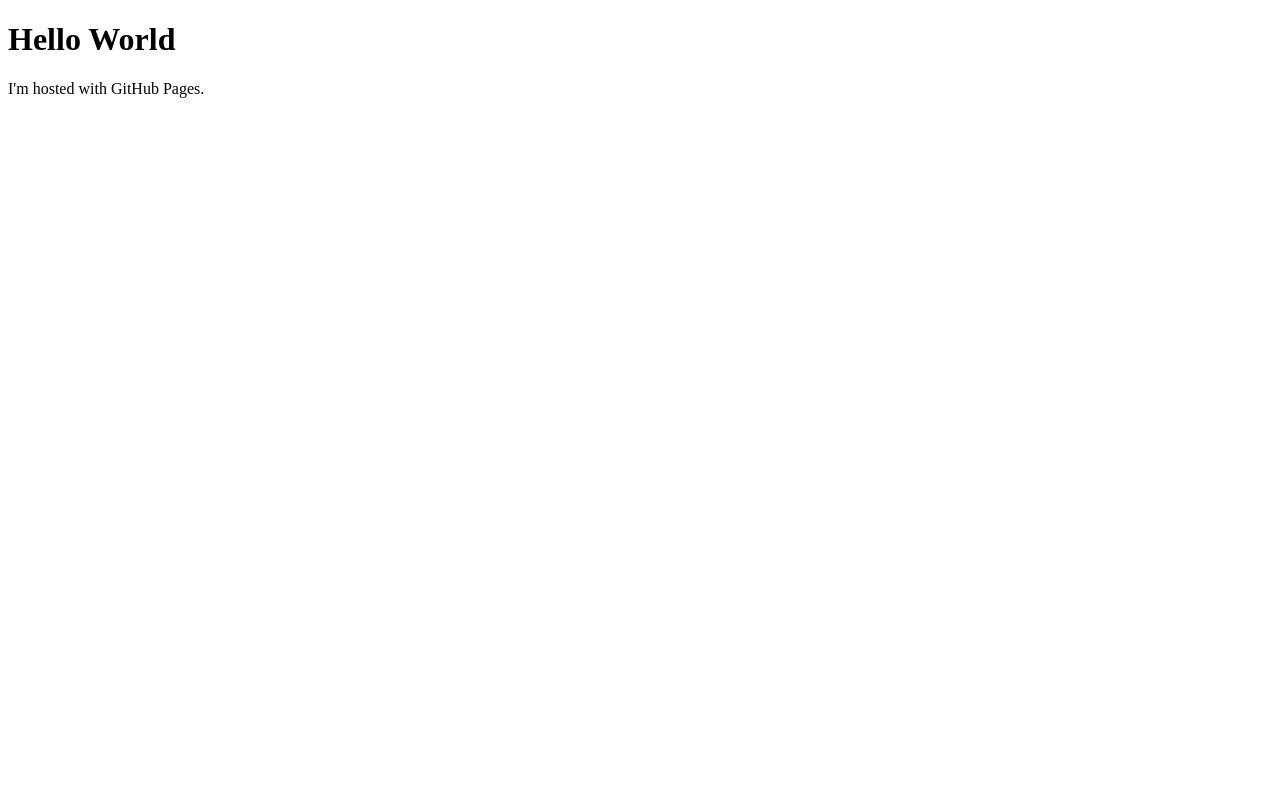
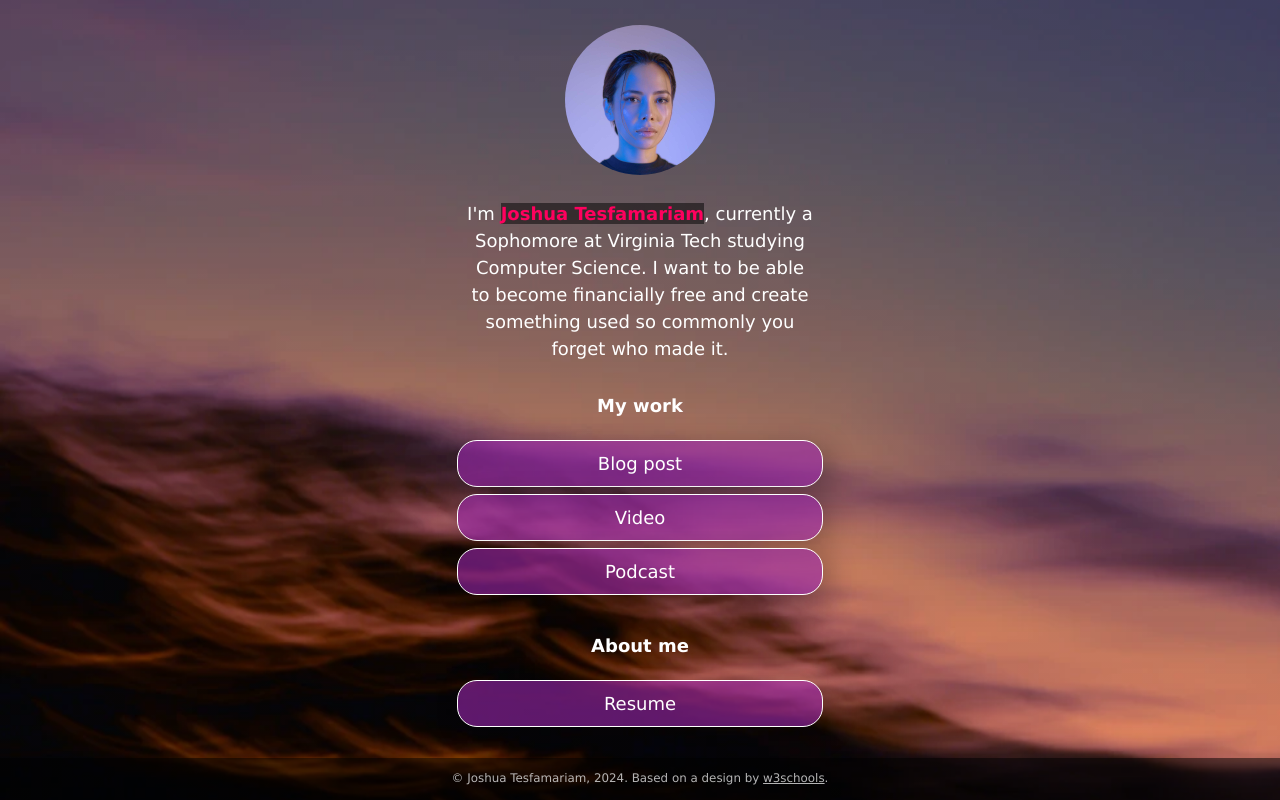
Before and after one commit to jdubt/jdubt.github.io, a plain HTML site: page index.html in a window 1280 px wide. Drawn offline with Linux system fonts and the light colour scheme.

Commit message:
edited files

```diff
--- /dev/null
+++ b/css/style.css
@@ -0,0 +1,231 @@
+:root {
+    --primaryText: #fff;
+    --secondaryText: #ff015e;
+    --primary: rgba(156, 39, 176, .60);
+    --secondary: rgba(255, 1, 94, .60);
+    --buttonHover: rgba(156, 39, 176, .40);
+    --smallButtonHover: rgba(0, 0, 0, .25);
+}
+
+html {
+    box-sizing: border-box;
+    /* keeps button boxes within phone screen width */
+    -ms-text-size-adjust: 100%;
+    -webkit-text-size-adjust: 100%;
+    height: 100%;
+}
+
+*,
+*:before,
+*:after {
+    box-sizing: inherit;
+}
+
+body {
+    margin: 0;
+    min-height: 100%;
+    /* The image used for the site background. Try changing skyscape.jpg to stars.jpg. Put a replacement photo in the images folder and, in line 21 below, replace skyscape.jpg with yourbackgroundfilename.jpg */
+    /* The linear gradient darkens the image, like putting a sunglasses lens on top of it. If you want to darken the image even more, change 0.1 (both times) to 0.3 or higher */
+    background: linear-gradient(rgba(0, 0, 0, 0.1), rgba(0, 0, 0, 0.1)), url(../images/skyscape.jpg);
+    /* Prevents the browser from repeating or "tiling" the background image */
+    background-repeat: no-repeat;
+    background-position: center;
+    /* Freezes the image so that even the content scrolls down, the background stays put */
+    background-attachment: fixed;
+    /* Resizes the background image to cover the entire container */
+    background-size: cover;
+    font-family: Futura, Verdana, sans-serif;
+    line-height: 1.5;
+    font-size: 18px;
+    display: flex;
+    flex-direction: column;
+    justify-content: space-around;
+    align-items: center;
+}
+
+h1 {
+    font-size: 1em;
+}
+
+h2 {
+    font-size: 1em;
+    margin-bottom: 0;
+}
+
+img {
+    margin: .5em 1em;
+    /* border: 1px solid #ccc; */
+    border-radius: 50%;
+    height: 150px;
+    max-width: 100%;
+    object-fit: cover;
+    /* Resizes the image to cover the entire container */
+}
+
+.container {
+    text-align: center;
+    width: 100%;
+    padding: 0;
+    margin-right: auto;
+    margin-left: auto;
+    flex: 1;
+    display: flex;
+    flex-direction: column;
+    justify-content: center;
+}
+
+.image-container {
+    text-align: center;
+    width: 100%;
+}
+
+.main-text-color {
+    color: var(--primaryText);
+}
+
+.name {
+    color: var(--secondaryText);
+}
+
+.name strong {
+    background-color: rgba(0, 0, 0, 0.50);
+}
+
+.section-header {
+    padding-top: .5em;
+}
+
+.button,
+.intro,
+.links-container,
+.slidedown,
+.external-link {
+    width: 100%;
+    min-width: 50%;
+    padding: .5em 1em;
+    text-decoration: none;
+    color: inherit;
+    text-align: center;
+}
+
+.button, .external-link {
+    border: 1px solid var(--primaryText);
+    border-radius: 20px;
+    box-shadow: 7px 6px 28px 1px rgba(0, 0, 0, 0.24);
+    overflow: hidden;
+    white-space: nowrap;
+    display: inline-block;
+    background-color: var(--primary);
+    cursor: pointer;
+    transition: 0.2s all;
+}
+
+.button:not(.highlight) {
+    background-color: var(--primary);
+}
+
+@media (hover: hover) {
+    .button:hover { background-color: var(--buttonHover); }
+}
+
+.button.highlight {
+    background-color: var(--secondary);
+}
+
+.button:active, .external-link:active {
+    transform: scale(0.98);
+    /* Scaling button to 0.98 to its original size */
+    box-shadow: 3px 2px 22px 1px rgba(0, 0, 0, 0.24);
+    /* Lowering the shadow */
+}
+
+.intro {
+    margin: 0 auto;
+}
+
+.section {
+    margin-top: 1em;
+}
+
+.slidedown {
+    margin: 0 auto;
+    padding: 0;
+    -webkit-transition: height .4s ease;
+    -o-transition: height .4s ease;
+    transition: height .4s ease;
+    overflow: hidden;
+    height: 0;
+}
+
+.external-link {
+    border: 1px solid var(--primaryText);
+    border-radius: 20px;
+    background-color: transparent;
+    display: flex;
+    align-items: center;
+    justify-content: center;
+    padding: 0;
+    margin: .5em auto 1.5em auto;
+    text-decoration: none;
+    color: inherit;
+    height: 2em;
+    width: 6em;
+}
+
+.external-link:hover {
+    background-color: var(--smallButtonHover)
+}
+
+.description {
+    display: flex;
+    text-align: left;
+    flex-direction: column;
+    padding: 0 .6em;
+}
+
+.description > p {
+    margin: .5em 0;
+}
+
+.footer {
+  font-size: .66em;
+  background-color: rgba(0, 0, 0, .5);
+  color: rgba(225, 225, 225, .8);
+  text-decoration: none;
+  width: 100%;
+  min-height: 3em;
+  display: flex;
+  align-items: center;
+  justify-content: center;
+  position: relative;
+}
+
+.footer a {
+    color: inherit;
+}
+
+/* Media queries allow you to change style properties according to the screen width. In this case, if the screen is AT LEAST 540 pixels wide (bigger than a standard phone), the .container resizes to 540 pixels and the buttons and intro resize to 85% of the container width */
+@media (min-width: 540px) {
+    .container {
+        max-width: 540px;
+    }
+
+    .button,
+    .intro,
+    .slidedown {
+        width: 85%;
+    }
+}
+
+/* If the screen is AT LEAST 768 pixels wide (standard tablet or larger), the .container resizes to 750 pixels and the buttons and intro resize to 40% of the container width */
+@media (min-width: 768px) {
+    .container {
+        max-width: 768px;
+    }
+
+    .button,
+    .intro,
+    .slidedown {
+        width: 40%;
+    }
+}
--- a/index.html
+++ b/index.html
@@ -1,7 +1,75 @@
 <!DOCTYPE html>
-<html>
-<body>
-<h1>Hello World</h1>
-<p>I'm hosted with GitHub Pages.</p>
+<!-- This page is adapted from w3schools "How to make a link tree website https://www.w3schools.com/howto/howto_website_create_linktree.asp" -->
+<html lang="en">
+
+<head>
+  <meta charset="utf-8" />
+  <meta name="viewport" content="width=device-width, initial-scale=1" />
+  <!-- Add your name below -->
+  <title>Josh T</title>
+  <link rel="stylesheet" href="css/style.css">
+</head>
+
+<body class="main-text-color">
+  <!-- Content container. Everything except footer goes here -->
+  <div class="container">
+    <!-- Image and name container. Put your replacement photo—which you should crop to be square—in the images folder, then change the source attribute to images/yourportraitfilename.jpg. This path says, "Look in the images folder for yourportraitfilename.jpg." Be sure to change the alt text, too. -->
+    <div class="image-container">
+      <img src="images/portrait.jpg" alt="Photo by Art Hauntington">
+    </div>
+    <div class="intro">
+      I'm <span class="name"><strong>Joshua Tesfamariam</strong></span>, currently a Sophomore at Virginia Tech studying Computer Science.
+      I want to be able to become financially free and create something used so commonly you forget who made it.
+    </div>
+    <div class="section-header">
+      <h1>My work</h1>
+    </div>
+    <!-- Replace the # inside of the href="#" with your links. -->
+    <div class="links-container">
+      <div class="button toggle">Blog post</div>
+      <div class="slidedown">
+        <div class="description">
+          <h2>Blog post title</h2>
+          <p>Here, add a short but appealing description of your blog post.</p>
+          <a href="#" class="external-link" target="_blank">Read</a>
+        </div>
+      </div>
+
+      <div class="button toggle">Video</div>
+      <div class="slidedown">
+        <div class="description">
+          <h2>Video title</h2>
+          <p>Add a short but appealing description of your video.</p>
+          <a href="#" class="external-link" target="_blank">Watch</a>
+        </div>
+      </div>
+
+      <div class="button toggle">Podcast</div>
+      <div class="slidedown">
+        <div class="description">
+          <h2>Podcast title</h2>
+          <p>Add a short but appealing description of your podcast</p>
+          <a href="#" class="external-link" target="_blank">Listen</a>
+        </div>
+      </div>
+    </div>
+
+    <!-- Replace # with PDF from Google Docs, or replace the entire section with whatever you want. Or delete it! Or add another section below it!-->
+    <div class="section-header">
+      <h1>About me</h1>
+    </div>
+
+    <div class="links-container">
+      <a href="https://drive.google.com" class="button" target="_blank">Resume</a>
+    </div>
+
+  </div>
+  <div class="footer">
+    <p>© Joshua Tesfamariam, 2024. Based on a design by <a
+        href="https://www.w3schools.com/howto/howto_website_create_linktree.asp" target="_blank">w3schools</a>.
+    </p>
+  </div>
+  <script type="text/javascript" src="js/slider.js"></script>
 </body>
+
 </html>
--- /dev/null
+++ b/js/slider.js
@@ -0,0 +1,19 @@
+document.addEventListener("DOMContentLoaded", () => {
+  const a = document.querySelectorAll(".toggle");
+  a.forEach((e) => {
+    e.addEventListener("click", function () {
+      let slider = this.nextElementSibling;
+      if (slider.style.height) {
+        slider.style.height = null;
+        e.classList.remove("highlight");
+      } else {
+        document.querySelectorAll(".toggle.highlight").forEach((f) => {
+          f.classList.remove("highlight");
+          f.nextElementSibling.style.height = null;
+        });
+        e.classList.add("highlight");
+        slider.style.height = slider.scrollHeight + "px";
+      }
+    })
+  })
+})
```
Also changed, not shown: ._index.html (deleted), css/._style.css (deleted), images/portrait.jpg (added), images/skyscape.jpg (added), images/stars.jpg (added), js/._slider.js (deleted), 2 other files.
